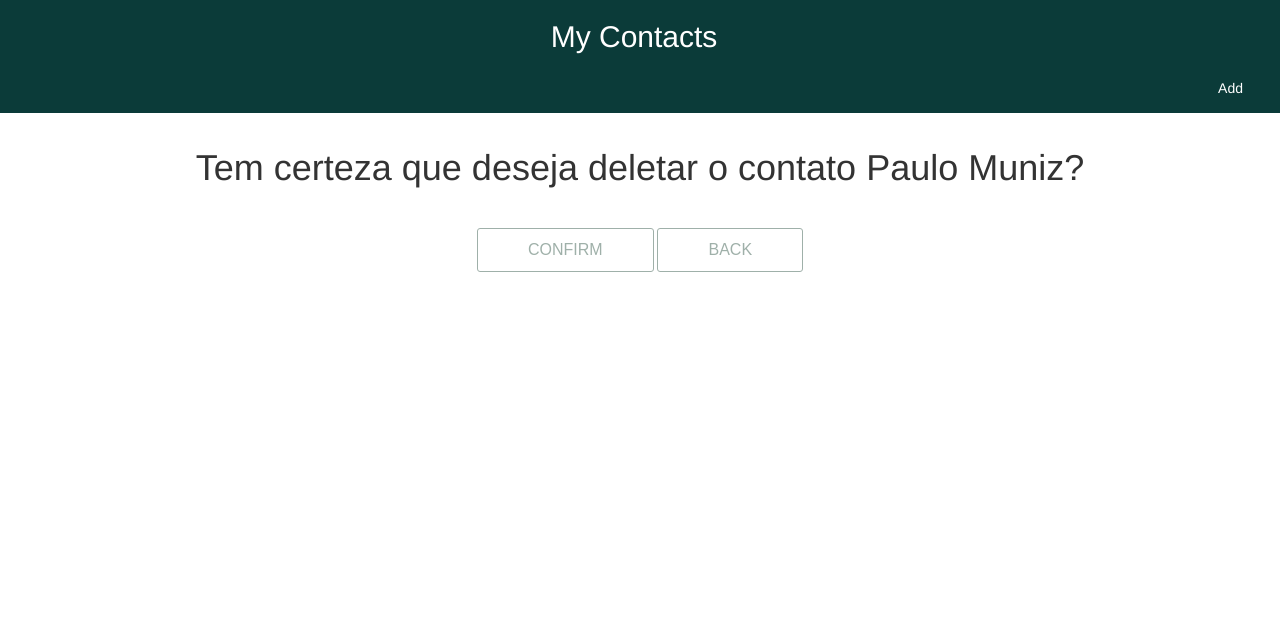
After one commit to YuttyAkiko/django-pro, a Django app: page /delete/5 in a window 1280 px wide. The commit adds this page. Shown: the top 632 px of the page. Run offline with Django 5.2, Linux system fonts and the light colour scheme; data comes from the database, SQL or seed files in the repository; both versions use the stored data as it was after the commit; some libraries are stand-ins or nearby versions.

Commit message:
Adicionei botão e função para deletar o contato

```diff
--- /dev/null
+++ b/mycontacts/templates/mycontacts/delete.html
@@ -0,0 +1,22 @@
+{% extends 'mycontacts/background.html' %}
+{% load static %}
+
+{% block content %}
+
+<div class="container-show">
+        <form method="post">
+
+            {% csrf_token %}
+
+            <h1 class="text-center">Tem certeza que deseja deletar o contato {{ contact.name }}?</h1>
+
+            <div class="text-center">
+                <button type="submit" class="btn" id="show">Confirm</button>
+                <a href="{% url 'show' %}">
+                    <button type="button" class="btn" id="show">Back</button>
+                </a>
+            </div>
+        </form>
+</div>
+
+{% endblock content %}
--- a/mycontacts/templates/mycontacts/edit.html
+++ b/mycontacts/templates/mycontacts/edit.html
@@ -31,9 +31,9 @@
             </div>
 
             <div class="text-center">
-                <button type="submit" class="btn ">Confirm</button>
+                <button type="submit" class="btn" id="show">Confirm</button>
                 <a href="{% url 'show' %}">
-                    <button type="submit" class="btn" id="show">Back</button>
+                    <button type="button" class="btn" id="show">Back</button>
                 </a>
             </div>
         </form>
--- a/mycontacts/templates/mycontacts/show.html
+++ b/mycontacts/templates/mycontacts/show.html
@@ -11,10 +11,10 @@
                 <h2 class="name">{{ contact.name }}</h2>
                 <div class="relation">{{ contact.relation }}</div>
                 <div class="phone">{{ contact.phone }}</div>
-                <div class="email"><a href='{{ contact.email }}'>{{ contact.email }}</a></div>
+                <div class="email"><a href='mailto:{{ contact.email }}'>  {{ contact.email }}  </a></div>
                 <nav>
                     <a href="{% url 'edit' id=contact.id %}"><button type="button" class="btn" id="show">Edit</button></a>
-                    {% comment %} <a href="{% url 'delete' id=contact.id %}"><button type="button" class="btn" id="show">Delete</button></a> {% endcomment %}
+                    <a href="{% url 'delete' id=contact.id %}"><button type="button" class="btn" id="show">Delete</button></a>
                 </nav>
             </div>
         </li>
--- a/mycontacts/views.py
+++ b/mycontacts/views.py
@@ -73,3 +73,13 @@ def edit(request, id):
             return render(request, 'mycontacts/edit.html', context)
     else:
         return render(request, 'mycontacts/edit.html', context)
+
+def delete(request, id):
+    contact = Contact.objects.get(pk=id)
+
+    if request.method == 'POST':
+        contact.delete()
+        contact_list = Contact.objects.all()
+        return HttpResponseRedirect("/", {'contacts': contact_list})
+    else:
+        return render(request, 'mycontacts/delete.html', {'contact': contact})
--- a/webdev/urls.py
+++ b/webdev/urls.py
@@ -22,5 +22,6 @@ urlpatterns = [
     path("admin", admin.site.urls),
     path("", views.show, name='show'),
     path("add/", views.add, name='add'),
-    path("edit/<int:id>", views.edit, name='edit')
+    path("edit/<int:id>", views.edit, name='edit'),
+    path("delete/<int:id>", views.delete, name='delete')
 ]
```
Also changed, not shown: db.sqlite3.
